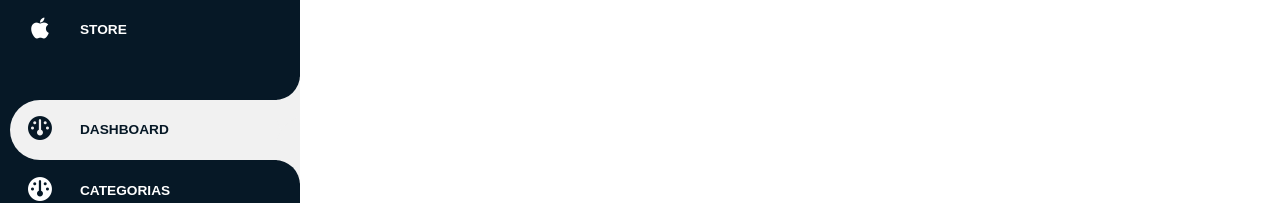
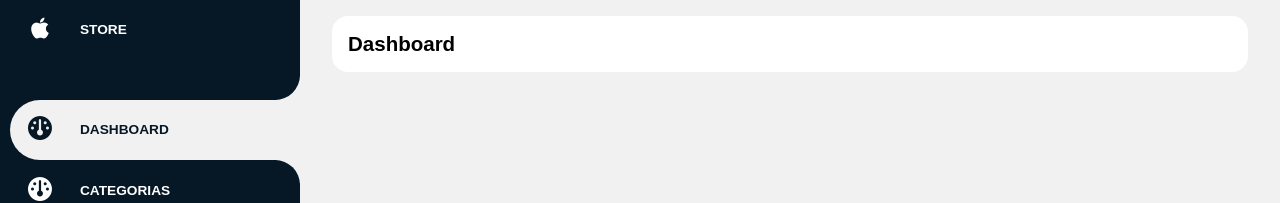
Before and after one commit to renanconstancio/admin-ecommerce, a React (Vite) app: page / in a window 1280 px wide. Shown: the top 203 px of the page. Built offline with nearby package versions, Linux system fonts and the light colour scheme.

Commit message:
Edit Dashboard [Template]

```diff
--- a/src/App.tsx
+++ b/src/App.tsx
@@ -39,15 +39,18 @@ export function App() {
           <Route index element={<Products />} />
           <Route path=":id/edit" element={<ProductsForm />} />
           <Route path="new" element={<ProductsForm />} />
-        </Route>
-*/}
+        </Route> */}
+
         <Route path="/customers" element={<Content />}>
           <Route index element={<Customers />} />
           <Route path=":id/edit" element={<CustomersForm />} />
           <Route path="new" element={<CustomersForm />} />
         </Route>
 
-        <Route path="" element={<Dashboard />} />
+        <Route path="" element={<Content />}>
+          <Route index element={<Dashboard />} />
+        </Route>
+
         <Route path="*" element={<h1>ME ERROR</h1>} />
       </Routes>
       <ToastContainer />
--- a/src/Dashboard.tsx
+++ b/src/Dashboard.tsx
@@ -1,6 +1,6 @@
 export function Dashboard() {
   return (
-    <div>
+    <div className="content">
       <h1>Dashboard</h1>
     </div>
   );
```
